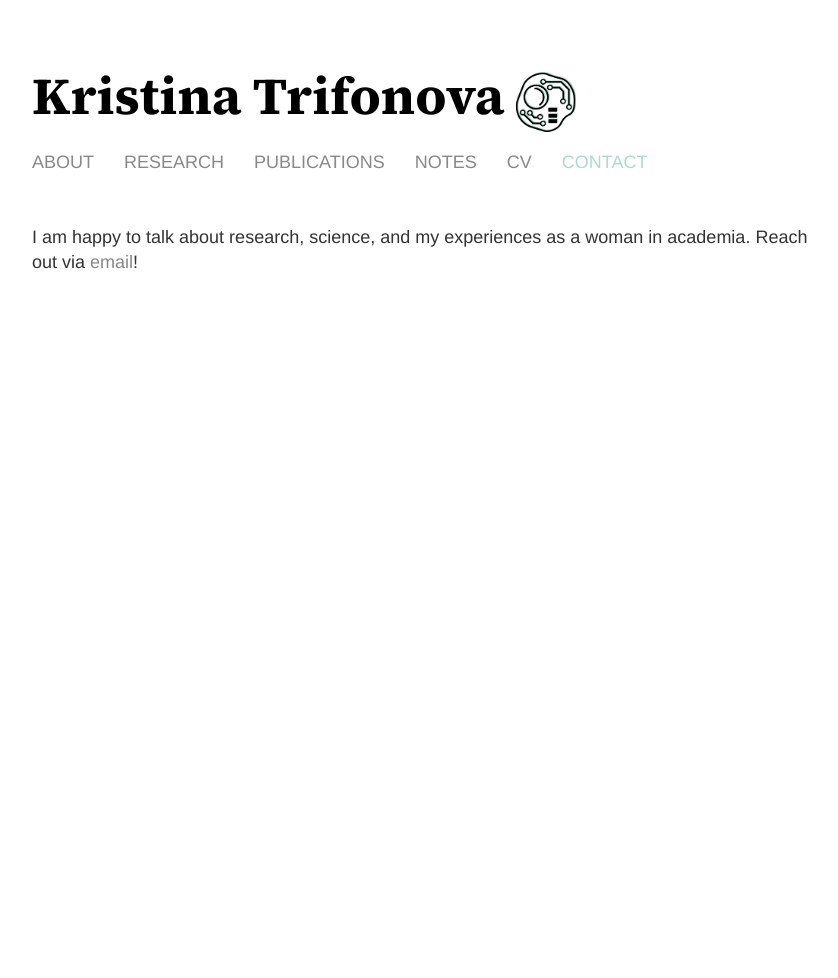
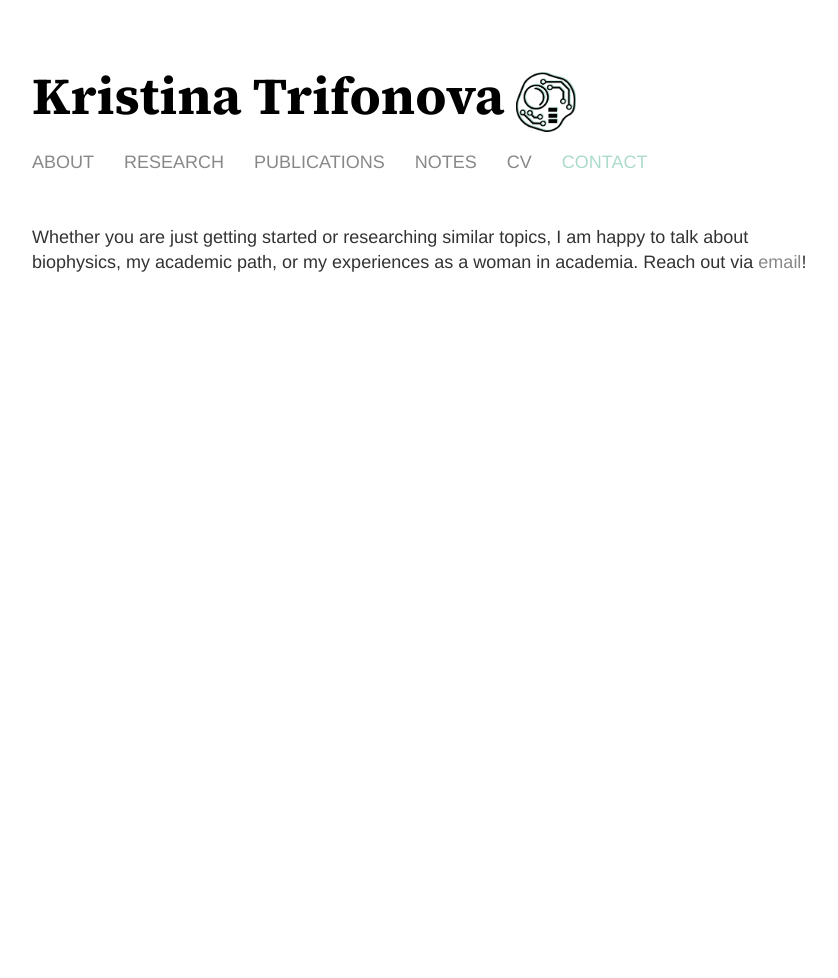
Before and after one commit to k-trifonova/k-trifonova.github.io, a Jekyll site: the page built from contact/index.html, in a window 1280 px wide. Shown: the whole page, without its empty margins (208-1046 px from the left). Built offline with Jekyll 4.4.1, drawn with Linux system fonts in a browser that asks for light colours.

Commit message:
updated contact message

```diff
--- a/contact/index.html
+++ b/contact/index.html
@@ -13,7 +13,7 @@ title: Kristina Trifonova | Contact
 	</ul>
 </nav>
 	<div class="contact">
-		<p>I am happy to talk about research, science, and my experiences as a woman in academia. Reach out via <a href="mailto:ktrifonova@uchicago.edu" >email</a>!</p>
+		<p> Whether you are just getting started or researching similar topics, I am happy to talk about biophysics, my academic path, or my experiences as a woman in academia. Reach out via <a href="mailto:ktrifonova@uchicago.edu" >email</a>!</p>
 		<br>
 		<br>
     <!--<p class="github-link"><img src="/img/commit.png" alt="github commit icon" style="height:24px; margin-bottom:-7px; margin-right:6px; "><a href="https://github.com/alyulina/alyulina.github.io/" target="_blank" >e63cf73</a></p>-->
```
